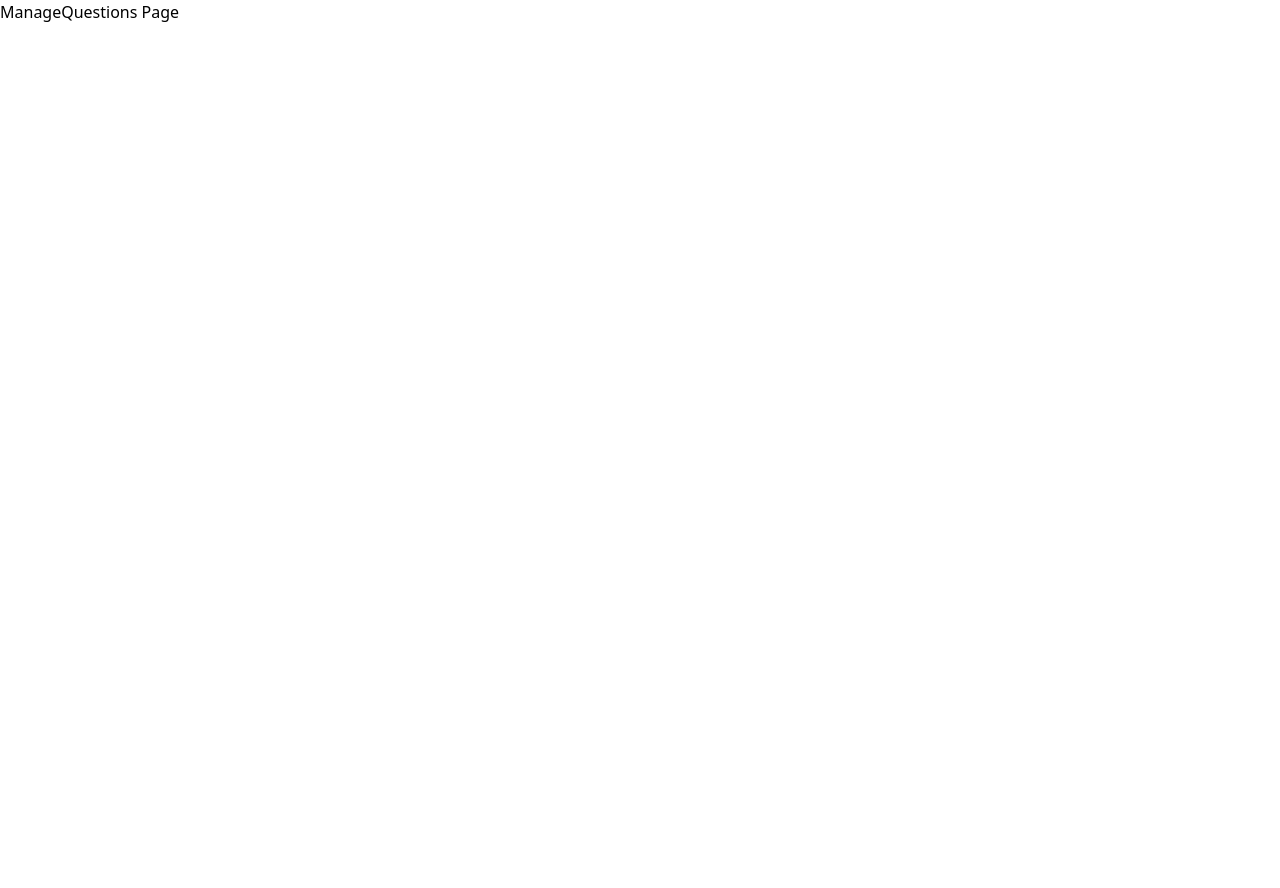
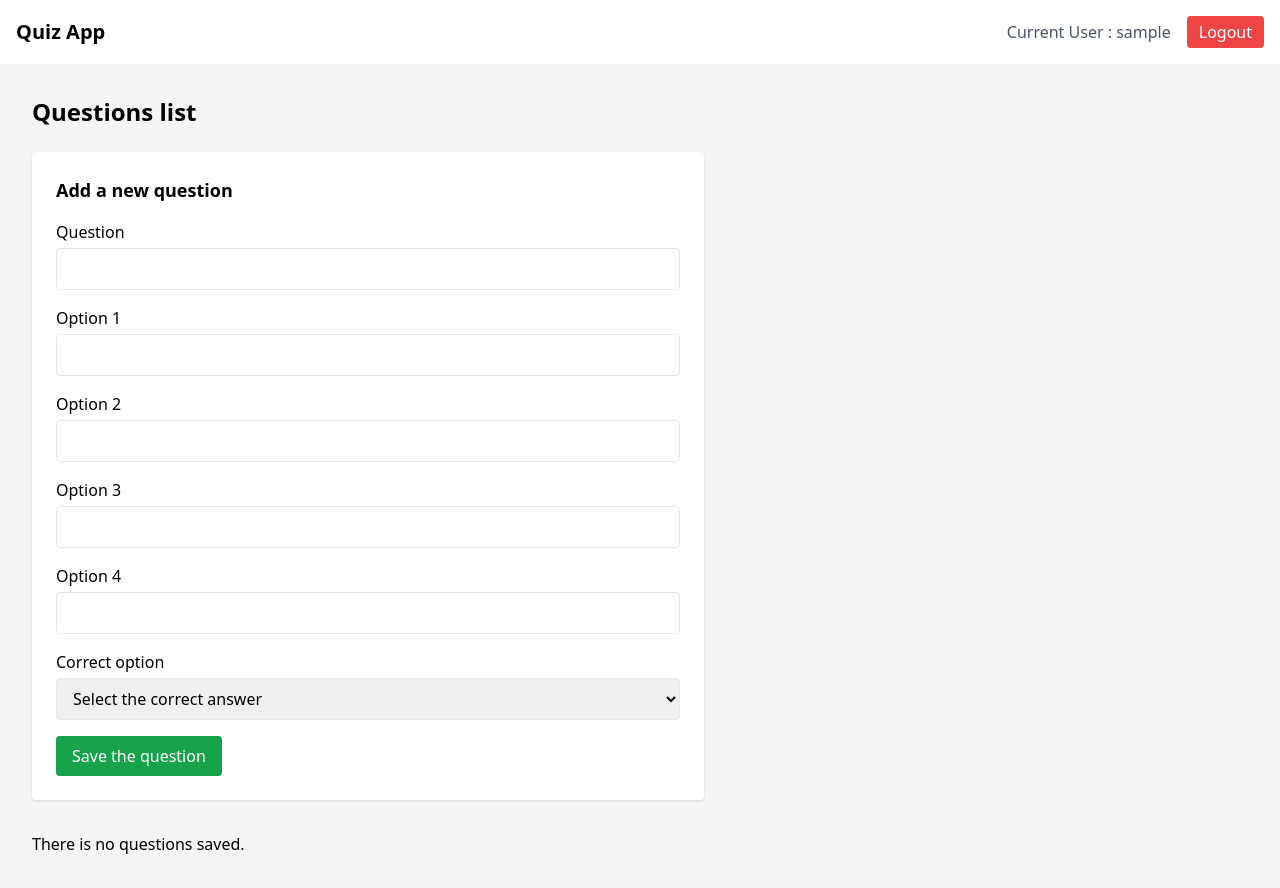
Before and after one commit to Changgwon-Cho/Quiz-App, a React (Vite) app in the folder quiz-app/: page /admin/questions in a window 1280 px wide. Before the commit the page ends 800 px from the top, so only its background shows below. Built offline with nearby package versions, Linux system fonts and the light colour scheme; sample sign-in values are in the browser's storage.

Commit message:
manage question fixes code

```diff
--- a/quiz-app/src/pages/ManageQuestions.jsx
+++ b/quiz-app/src/pages/ManageQuestions.jsx
@@ -1,3 +1,133 @@
-export default function Login() {
-  return <h2>ManageQuestions Page</h2>;
+import { useEffect, useState } from 'react';
+import Navbar from '../components/Navbar';
+
+export default function ManageQuestions() {
+  const [questions, setQuestions] = useState([]);
+
+  useEffect(() => {
+    const stored = localStorage.getItem('questions');
+    if (stored) {
+      setQuestions(JSON.parse(stored));
+    }
+  }, []);
+
+  return (
+    <div>
+      <Navbar />
+      <div className="min-h-screen bg-gray-100 p-8">
+        <h2 className="text-2xl font-bold mb-6">Questions list</h2>
+        {/* Formulario para agregar una nueva pregunta */}
+        <div className="bg-white p-6 rounded shadow mb-8 max-w-2xl">
+          <h3 className="text-lg font-semibold mb-4">Add a new question</h3>
+          <form
+            onSubmit={(e) => {
+              e.preventDefault();
+
+              const formData = new FormData(e.target);
+              const question = formData.get('question');
+              const options = [
+                formData.get('opt1'),
+                formData.get('opt2'),
+                formData.get('opt3'),
+                formData.get('opt4'),
+              ];
+              const correct = formData.get('correct');
+
+              if (!question || options.some((opt) => !opt) || !correct) {
+                alert('Por favor completa todos los campos.');
+                return;
+              }
+
+              const newQuestion = {
+                id: Date.now(),
+                question,
+                choices: options,
+                correct,
+              };
+
+              const updatedQuestions = [...questions, newQuestion];
+              localStorage.setItem('questions', JSON.stringify(updatedQuestions));
+              setQuestions(updatedQuestions);
+              e.target.reset();
+            }}
+            className="space-y-4">
+            <div>
+              <label className="block mb-1 font-medium">Question</label>
+              <input name="question" className="w-full border px-3 py-2 rounded" />
+            </div>
+
+            {[1, 2, 3, 4].map((n) => (
+              <div key={n}>
+                <label className="block mb-1 font-medium">Option {n}</label>
+                <input name={`opt${n}`} className="w-full border px-3 py-2 rounded" />
+              </div>
+            ))}
+
+            <div>
+              <label className="block mb-1 font-medium">Correct option</label>
+              <select name="correct" className="w-full border px-3 py-2 rounded">
+                <option value="">Select the correct answer</option>
+                {[1, 2, 3, 4].map((n) => (
+                  <option key={n} value={`opt${n}`}>
+                    Option {n}
+                  </option>
+                ))}
+              </select>
+            </div>
+
+            <button
+              type="submit"
+              className="bg-green-600 text-white px-4 py-2 rounded hover:bg-green-700">
+              Save the question
+            </button>
+          </form>
+        </div>
+
+
+        {questions.length === 0 ? (
+          <p>There is no questions saved.</p>
+        ) : (
+          <table className="w-full border">
+            <thead>
+              <tr className="bg-gray-200">
+                <th className="border px-4 py-2">Question</th>
+                <th className="border px-4 py-2">Options</th>
+                <th className="border px-4 py-2">Correct</th>
+              </tr>
+            </thead>
+            <tbody>
+              {questions.map((q, index) => (
+                <tr key={q.id}>
+                  <td className="border px-4 py-2">{q.question}</td>
+                  <td className="border px-4 py-2">
+                    <ul className="list-disc list-inside">
+                      {q.choices.map((choice, i) => (
+                        <li key={i}>{choice}</li>
+                      ))}
+                    </ul>
+                  </td>
+                  <td className="border px-4 py-2">{q.correct}</td>
+                  <td className="border px-4 py-2 text-center space-x-2">
+                    <button
+                      onClick={() => handleEdit(q)}
+                      className="bg-yellow-400 text-white px-2 py-1 rounded hover:bg-yellow-500"
+                    >
+                      ✏️ Editar
+                    </button>
+                    <button
+                      onClick={() => handleDelete(q.id)}
+                      className="bg-red-500 text-white px-2 py-1 rounded hover:bg-red-600"
+                    >
+                      🗑 Eliminar
+                    </button>
+                  </td>
+                </tr>
+              ))}
+            </tbody>
+
+          </table>
+        )}
+      </div>
+    </div>
+  );
 }
```
Also changed, not shown: 1 other file (tests, documents, lock files or other folders).
